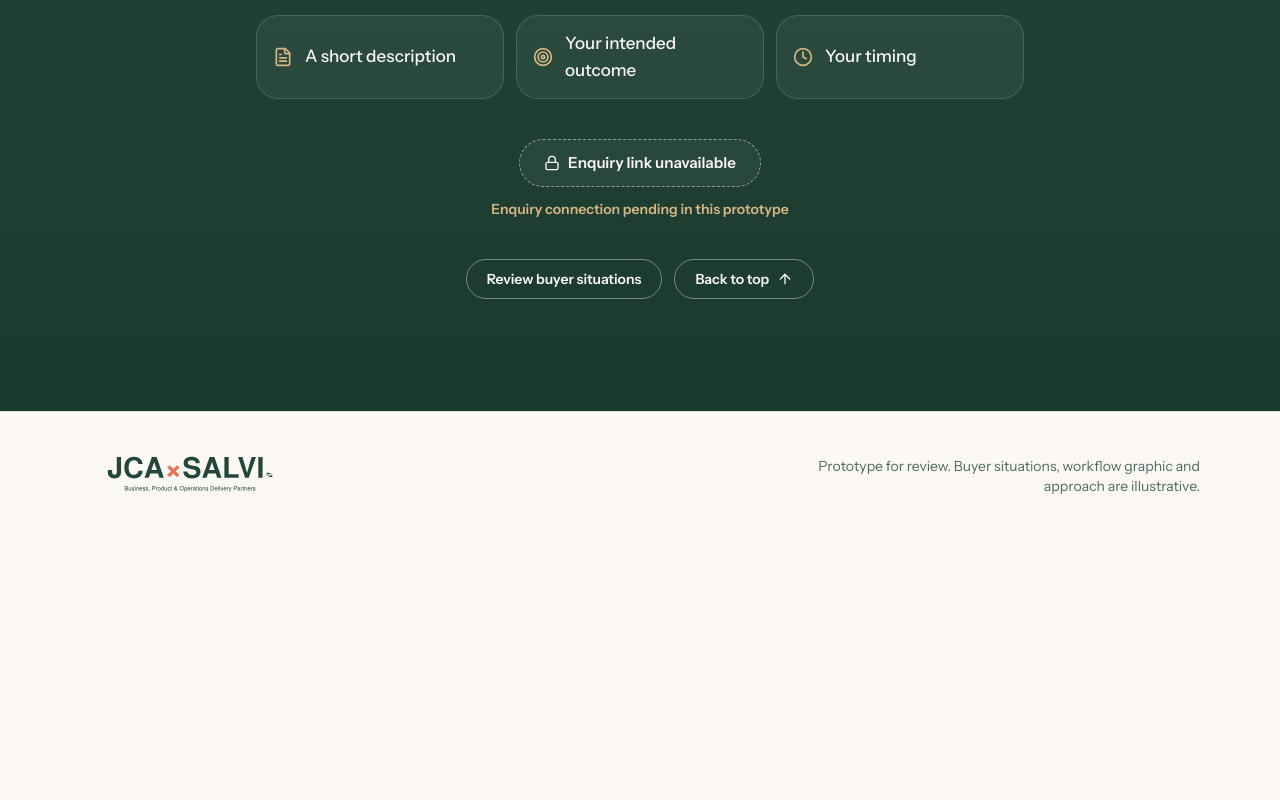
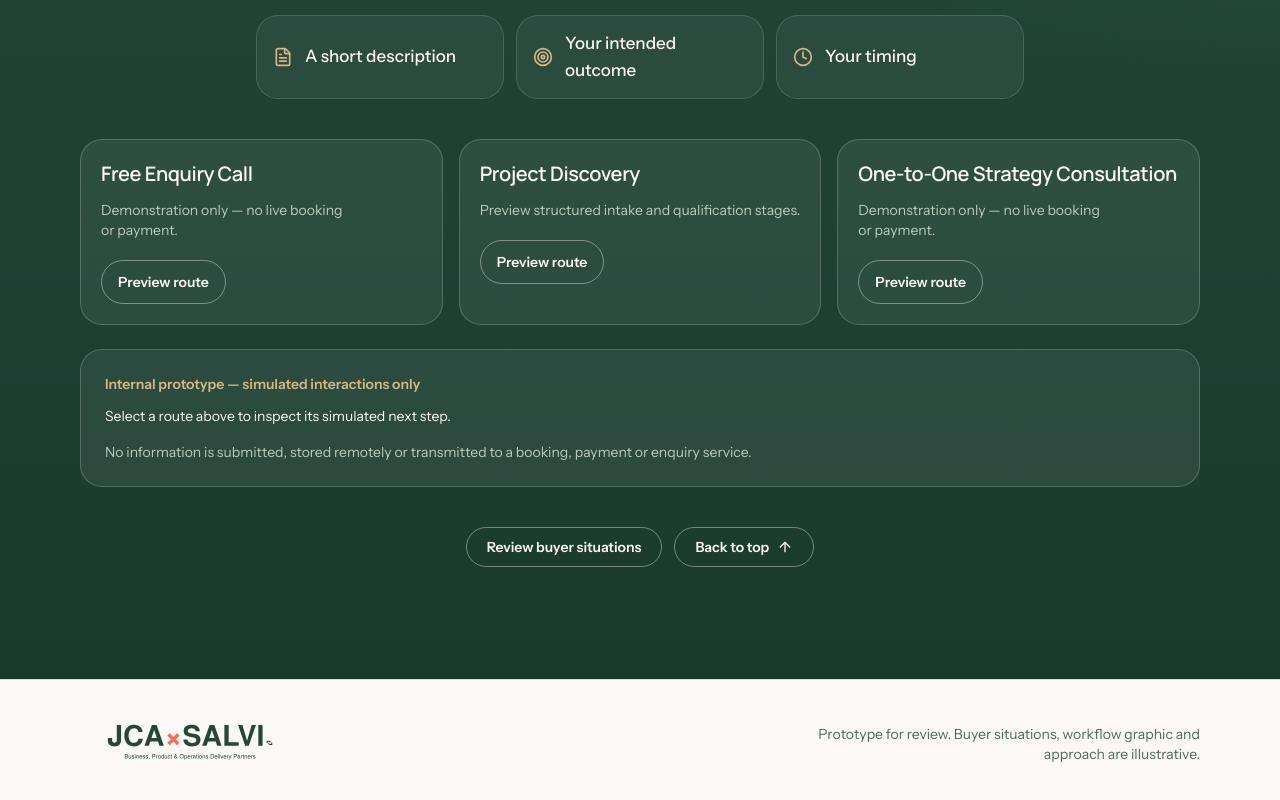
Before and after one commit to Jnasak/jca-salvi-landing, a React (Vite) app: page / in a window 1280 px wide. Shown: the part 7444-8244 px from the top of the page. Before the commit the page ends 7984 px from the top, so only its background shows below. Built offline with nearby package versions, Linux system fonts and the light colour scheme.

Commit message:
feat(enquiry): simulate three controlled routes with local ICP and service context

```diff
--- a/src/components/landing/DiscussProject.tsx
+++ b/src/components/landing/DiscussProject.tsx
@@ -1,4 +1,6 @@
-import { ArrowUp, Clock, FileText, Lock, Target } from "lucide-react";
+import { useState } from "react";
+import { ArrowUp, Clock, FileText, Target } from "lucide-react";
+import { serviceById, type ServiceId } from "@/content/landing";
 import { Button } from "@/components/ui/button";
 
 const bring = [
@@ -7,7 +9,14 @@ const bring = [
   { Icon: Clock, label: "Your timing" },
 ];
 
-export function DiscussProject() {
+const routes = [
+  "Free Enquiry Call",
+  "Project Discovery",
+  "One-to-One Strategy Consultation",
+] as const;
+
+export function DiscussProject({ context }: { context?: { situation?: string; service?: ServiceId } }) {
+  const [selectedRoute, setSelectedRoute] = useState<(typeof routes)[number] | null>(null);
   return (
     <section
       id="discuss"
@@ -38,20 +47,79 @@ export function DiscussProject() {
           ))}
         </ul>
 
-        <div className="mt-10 flex flex-col items-center gap-3">
-          <Button
-            type="button"
-            variant="unavailable"
-            size="xl"
-            aria-disabled="true"
-            aria-describedby="enquiry-status"
-            onClick={(e) => e.preventDefault()}
-          >
-            <Lock aria-hidden="true" />
-            Enquiry link unavailable
-          </Button>
-          <p id="enquiry-status" className="text-sm font-semibold text-champagne">
-            Enquiry connection pending in this prototype
+        <div className="mt-10 grid gap-4 text-left md:grid-cols-3">
+          {routes.map((route) => (
+            <article
+              key={route}
+              className="rounded-2xl border border-cream/20 bg-cream/[0.07] p-5"
+            >
+              <h3 className="text-xl font-semibold">{route}</h3>
+              <p className="mt-3 text-sm text-on-dark-muted">
+                {route === "Project Discovery"
+                  ? "Preview structured intake and qualification stages."
+                  : "Demonstration only — no live booking or payment."}
+              </p>
+              <button
+                type="button"
+                onClick={() => setSelectedRoute(route)}
+                aria-pressed={selectedRoute === route}
+                aria-controls="route-preview"
+                className="mt-5 min-h-11 rounded-full border border-cream/40 px-4 text-sm font-semibold text-cream"
+              >
+                Preview route
+              </button>
+            </article>
+          ))}
+        </div>
+        <div
+          id="route-preview"
+          role="status"
+          className="mt-6 rounded-2xl border border-cream/20 bg-cream/[0.07] p-6 text-left"
+        >
+          <p className="text-sm font-semibold text-champagne">
+            Internal prototype — simulated interactions only
+          </p>
+          {context?.situation && (
+            <p className="mt-3 text-sm">
+              Selected buyer situation: {context.situation}
+            </p>
+          )}
+          {context?.service && (
+            <p className="mt-2 text-sm">
+              Selected service: {context.service} — {serviceById(context.service).name}
+            </p>
+          )}
+          {selectedRoute ? (
+            <>
+              <p className="mt-4 font-semibold">{selectedRoute}</p>
+              {selectedRoute === "Project Discovery" ? (
+                <ol className="mt-3 grid gap-2 text-sm sm:grid-cols-2">
+                  {[
+                    "1. Project Intake",
+                    "2. Review and Qualification",
+                    "3. Discovery Scheduling",
+                    "4. Scope and Proposal",
+                  ].map((stage) => (
+                    <li key={stage} className="rounded-xl bg-cream/10 p-3">
+                      {stage}
+                    </li>
+                  ))}
+                </ol>
+              ) : (
+                <p className="mt-3 text-sm">
+                  Request flow demonstration only. Scheduling and commercial terms
+                  remain subject to approval.
+                </p>
+              )}
+            </>
+          ) : (
+            <p className="mt-3 text-sm">
+              Select a route above to inspect its simulated next step.
+            </p>
+          )}
+          <p className="mt-4 text-sm text-on-dark-muted">
+            No information is submitted, stored remotely or transmitted to a booking,
+            payment or enquiry service.
           </p>
         </div>
 
```
